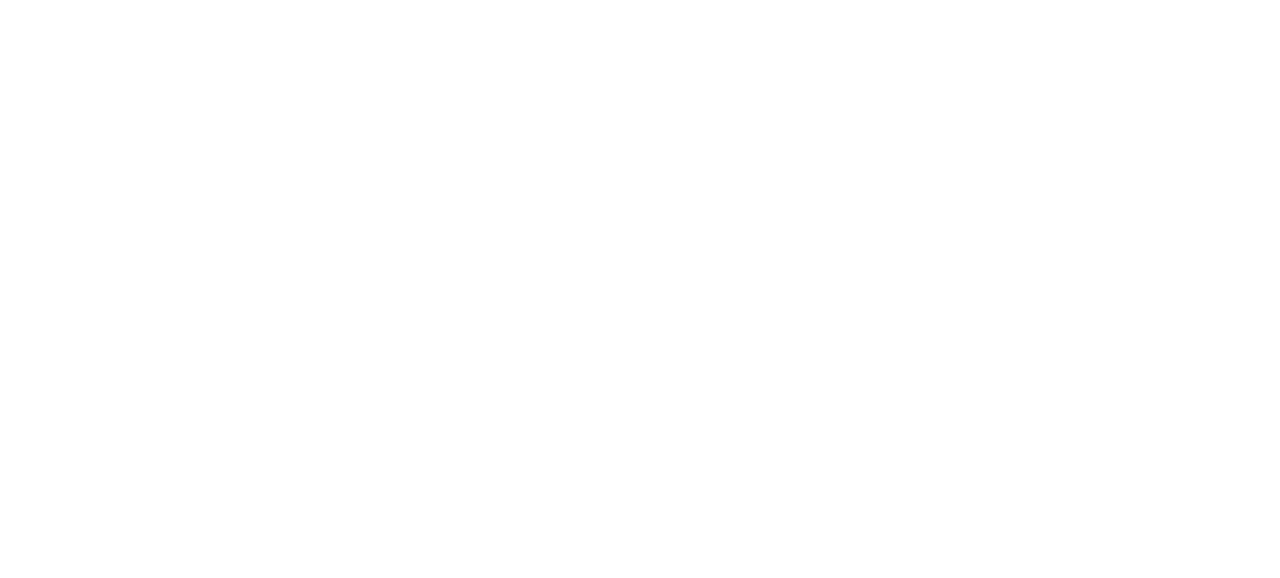
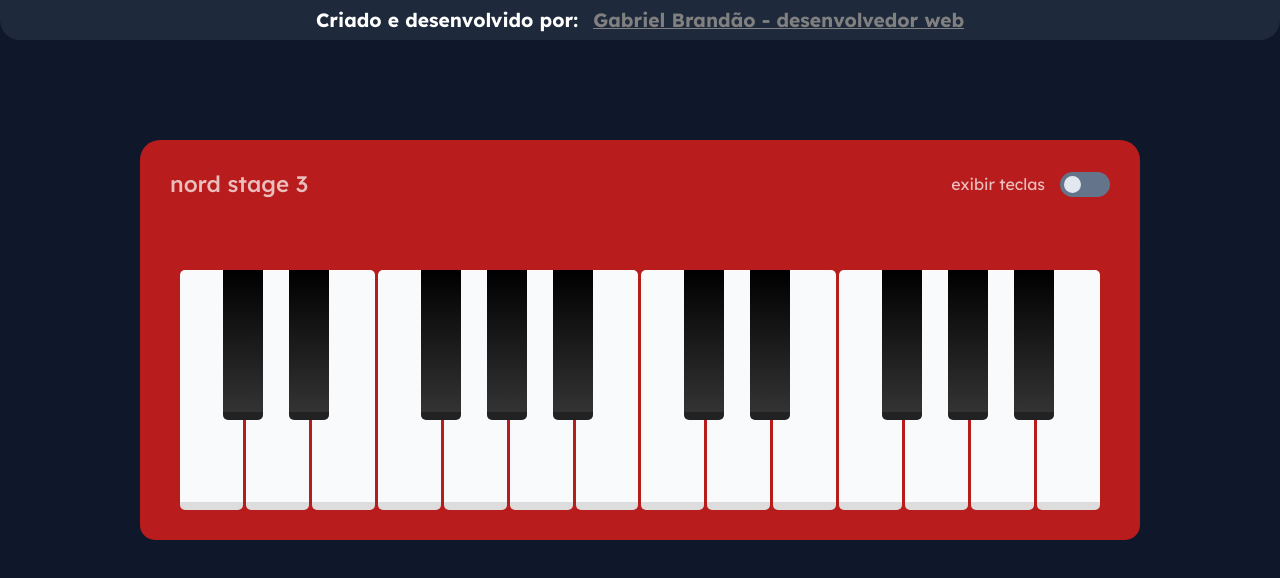
Before and after one commit to GabrielbrandaoRP/PianoScript, a plain HTML site: page src/index.html in a window 1280 px wide. Drawn offline with Linux system fonts and the light colour scheme.

Commit message:
Finalização do projeto

```diff
--- a/src/index.html
+++ b/src/index.html
@@ -9,10 +9,51 @@
     <title>PianoScript</title>
 </head>
 <body>
+
+    <header class="header">
+        <h2>Criado e desenvolvido por: <a href="">Gabriel Brandão - desenvolvedor web</a></h2>
+    </header>
     <section class="piano">
-        <section class="controls"></section>
+        <section class="controls">
+            <h1>nord stage 3</h1>
+            <label class="checkboxLabel" >
+                exibir teclas
+                <span class="switcher">
+                    <span class="switcherBtn"></span>
+                </span>
+                <input  type="checkbox"
+                        class="checkboxKeys"
+                        hidden>
+            </label>
+        </section>
 
-        <section class="pianoKeys"></section>
+        <section class="pianoKeys disabledKeys">
+            <div class="key white " data-note="1"><span>TAB</span></div>
+            <div class="key black" data-note="2"><span>1</span></div>
+            <div class="key white " data-note="3"><span>Q</span></div>
+            <div class="key black" data-note="4"><span>2</span></div>
+            <div class="key white" data-note="5"><span>W</span></div>
+            <div class="key white" data-note="6"><span>E</span></div>
+            <div class="key black" data-note="7"><span>4</span></div>
+            <div class="key white" data-note="8"><span>R</span></div>
+            <div class="key black" data-note="9"><span>5</span></div>
+            <div class="key white" data-note="10"><span>T</span></div>
+            <div class="key black" data-note="11"><span>6</span></div>
+            <div class="key white" data-note="12"><span>Y</span></div>
+            <div class="key white" data-note="13"><span>U</span></div>
+            <div class="key black" data-note="14"><span>8</span></div>
+            <div class="key white " data-note="15"><span>I</span></div>
+            <div class="key black" data-note="16"><span>9</span></div>
+            <div class="key white" data-note="17"><span>O</span></div>
+            <div class="key white" data-note="18"><span>P</span></div>
+            <div class="key black" data-note="19"><span>-</span></div>
+            <div class="key white " data-note="20"><span>[</span></div>
+            <div class="key black" data-note="21"><span>=</span></div>
+            <div class="key white" data-note="22"><span>]</span></div>
+            <div class="key black" data-note="23"><span>&larr;</span></div>
+            <div class="key white" data-note="24"><span>\</span></div>
+        </section>
     </section>
+
 </body>
 </html>
--- a/src/script.js
+++ b/src/script.js
@@ -0,0 +1,74 @@
+const keys = document.querySelectorAll('.key');
+const checkbox = document.querySelector('.checkboxKeys');
+const switcher = document.querySelector('.switcher');
+const keysSection = document.querySelector('.pianoKeys');
+
+const playNote = (note) => {
+    const audio = new Audio(`../notes/${note}.wav`)
+    audio.play()
+
+}
+
+const handleMouseDown = (key) => {
+    playNote(key.getAttribute('data-note'));
+
+    if (key.className.includes('black')) {
+        key.classList.add('blackPressed');
+        return;
+    }
+    key.style.background = '#ddd';
+}
+const handleMouseUp = (key) => {
+
+    if (key.className.includes('black')) {
+        key.classList.remove('blackPressed')
+        return;
+    }
+    key.style.background = '#fff';
+}
+
+keys.forEach((key) => {
+    key.addEventListener('mousedown', () => handleMouseDown(key))
+    key.addEventListener('mouseup', () => handleMouseUp(key))
+})
+
+checkbox.addEventListener('change', ({ target }) => {
+    if (target.checked) {
+        switcher.classList.add('switcherActive');
+        keysSection.classList.remove('disabledKeys')
+        return;
+    }
+    switcher.classList.remove('switcherActive');
+    keysSection.classList.add('disabledKeys')
+});
+const keyDownMapper = {
+    "Tab": () => handleMouseDown(keys[0]),
+    "1":() => handleMouseDown(keys[1]),
+    "q": () => handleMouseDown(keys[2]),
+    "2": () => handleMouseDown(keys[3]),
+    "w": () => handleMouseDown(keys[4]),
+    "e": () => handleMouseDown(keys[5]),
+    "4": () => handleMouseDown(keys[6]),
+    "r": () => handleMouseDown(keys[7]),
+    "5": () => handleMouseDown(keys[8]),
+    "t": () => handleMouseDown(keys[9]),
+    "6": () => handleMouseDown(keys[10]),
+    "y": () => handleMouseDown(keys[11]),
+    "u": () => handleMouseDown(keys[12]),
+    "8": () => handleMouseDown(keys[13]),
+    "i": () => handleMouseDown(keys[14]),
+    "9": () => handleMouseDown(keys[15]),
+    "0": () => handleMouseDown(keys[16]),
+    "p": () => handleMouseDown(keys[17]),
+    "-": () => handleMouseDown(keys[18]),
+    "[": () => handleMouseDown(keys[19]),
+    "=": () => handleMouseDown(keys[20]),
+    "]": () => handleMouseDown(keys[21]),
+    "Backspace": () => handleMouseDown(keys[22]),
+    "\\": () => handleMouseDown(keys[23]),
+
+}
+document.addEventListener('keydown', (event) => {
+    event.preventDefault();
+    keyDownMapper[event.key]()
+})
--- a/src/style.css
+++ b/src/style.css
@@ -0,0 +1,157 @@
+@import url('https://fonts.googleapis.com/css2?family=Lexend:wght@100..900&display=swap');
+
+
+*{
+    margin: 0;
+    padding: 0;
+    box-sizing: border-box;
+    font-family: "Lexend", sans-serif;
+}
+
+body{
+    background-color: #0f172a;
+    color: white;
+
+}
+
+.piano{
+    background-color: #b91c1c;
+    width: 1000px;
+    height: 400px;
+    margin: 100px auto 0;
+    border-radius: 20px;
+    display: flex;
+    flex-direction: column;
+    align-items: center;
+    justify-content: space-between;
+}
+
+.controls{
+    color: #ffffffb6;
+    padding: 30px;
+    display: flex;
+    width: 100%;
+    justify-content: space-between;
+
+    & h1{
+        font-weight: 500;
+        font-size: 1.4rem;
+    }
+}
+.switcher{
+    width: 50px;
+    height: 25px;
+    background-color: #64748b;
+    display: flex;
+    border-radius: 50px;
+    padding: 4px;
+
+}
+
+.switcherBtn{
+    height: 100%;
+   aspect-ratio: 1/1;
+    background-color: #e2e8f0;
+    border-radius: 25px;
+}
+
+.switcherActive{
+    background: #22c55e;
+    justify-content: flex-end;
+}
+
+.checkboxLabel{
+    display: flex;
+    gap: 15px;
+    align-items: center;
+
+}
+
+.pianoKeys{
+    width: 100%;
+    height: 300px;
+    background-color: #b91c1c;
+    border-radius: 15px;
+    padding: 30px 40px;
+    display: flex;
+    color: #020617;
+}
+
+.white {
+    background-color: #f8fafc;
+    flex-grow: 1;
+    border-radius: 5px;
+    border-bottom: 8px solid #ddd;
+    color: #00000069;
+    margin-left: -17px;
+    z-index: 1;
+}
+
+.key span{
+    font-weight: 600;
+    position: absolute;
+    transition-duration: 500ms;
+}
+
+.key{
+    position: relative;
+    display: flex;
+    align-items: end;
+    justify-content: center;
+    padding-bottom: 8px;
+    user-select: none;
+}
+
+.black{
+    width: 40px;
+    background: linear-gradient(#000, #333);
+    height: 150px;
+    border-radius: 0 0 5px 5px;
+    border-bottom: 8px solid #222;
+    margin-left: -20px;
+    z-index: 2;
+    color: #ffffff83;
+}
+
+.pianoKeys .white:nth-child(1){
+    margin-left: 0;
+}
+.pianoKeys .white:nth-child(5){
+    margin-right: 20px;
+}
+.pianoKeys .white:nth-child(12){
+    margin-right: 20px;
+}
+.pianoKeys .white:nth-child(17){
+    margin-right: 20px;
+}
+
+.blackPressed{
+    background: linear-gradient(#222,black);
+    height: 148px;
+    border-bottom: none;
+}
+
+.disabledKeys span{
+    opacity: 0;
+}
+
+header{
+    background-color: #1e293b;
+    height: 40px;
+    display: flex;
+    justify-content: center;
+    align-items: center;
+    border-radius: 0 0 20px 20px;
+
+
+    & h2{
+        font-size: 1.2rem;
+        gap: 15px;
+        display: flex;
+        & a{
+            color: gray;
+
+        }
+    }
+}
```
